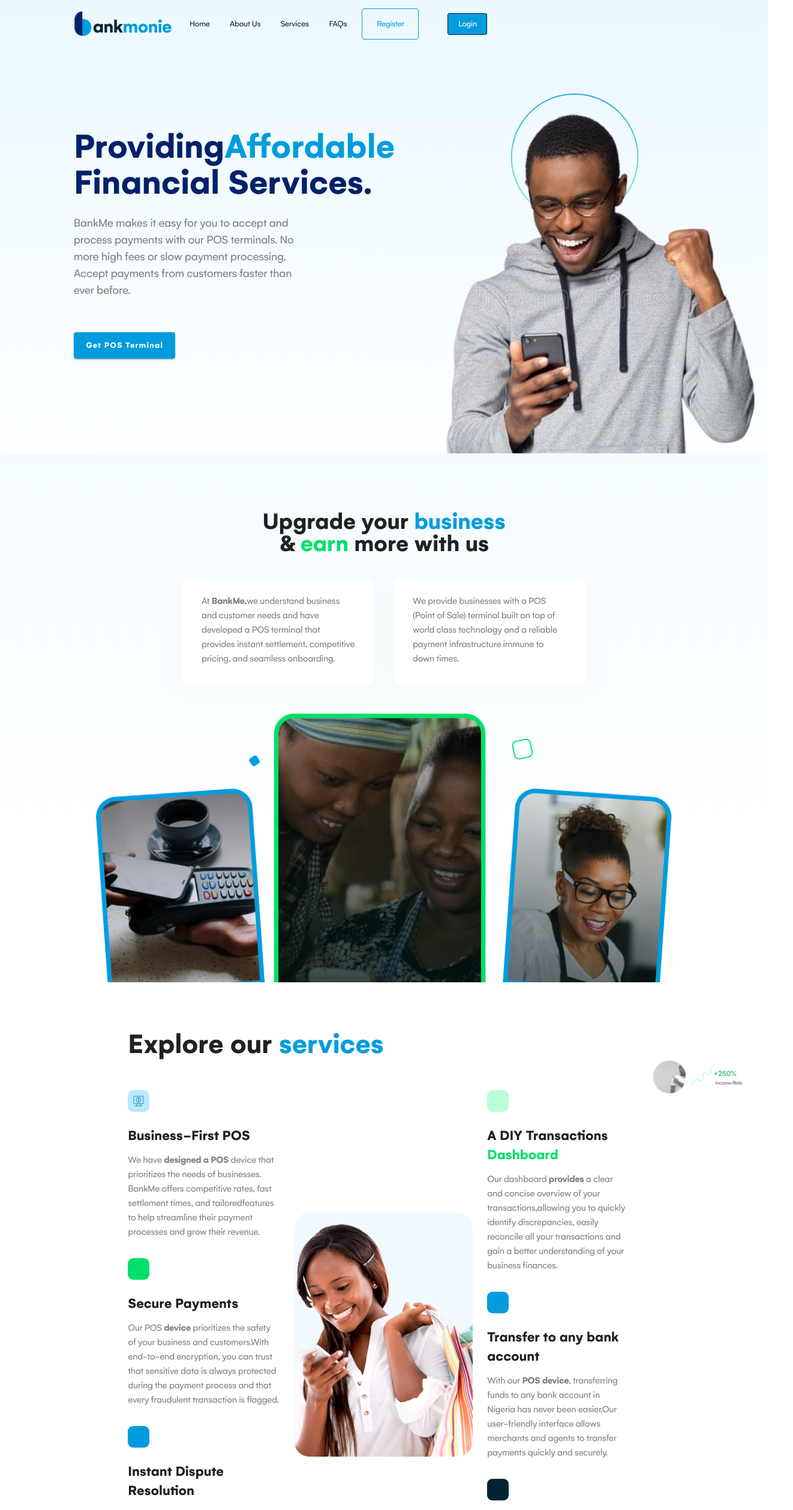
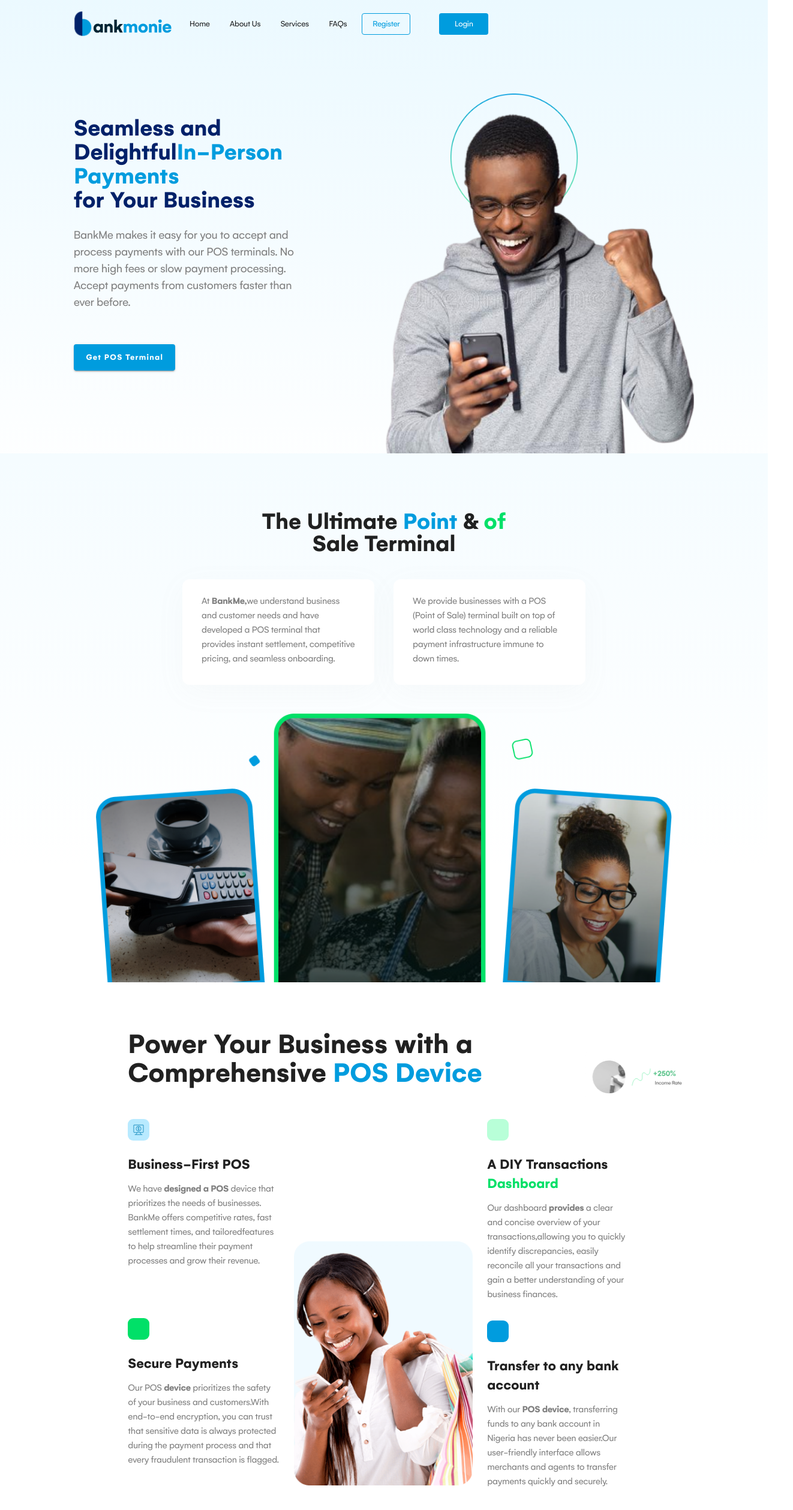
Before and after one commit to gbemme/Bankmonie, a Nuxt app: page / in a window 1280 px wide. Shown: the top 2518 px of the page at 60% size, 1322 px wide, since content can reach past the window. Built offline with nearby package versions, Linux system fonts and the light colour scheme.

Commit message:
upddate on literature and co

```diff
--- a/components/landingPage/FrequentlyAskQuestion.vue
+++ b/components/landingPage/FrequentlyAskQuestion.vue
@@ -1,5 +1,5 @@
 <template>
-<div id="faq" class="faq">
+<div id="faq" class="faq md:tw-mt-8">
   <div class="md:tw-w-4/6 md:tw-px-4 md:tw-m-auto md:tw-pb-20 tw-w-full tw-px-10 tw-pb-8">
     <div class="faq-heading tw-mb-8 tw-text-4xl tw-font-bold md:tw-w-4/12">
       <h2>Frequently <span style="color: #009CDE">Asked</span>  Questions.</h2>
@@ -33,8 +33,8 @@
   <div class="contact-section tw-px-10">
     <div class="md:tw-w-3/4 md:tw-flex md:tw-flex-row md:tw-m-auto md:tw-justify-between tw-flex-col tw-pt-16">
       <div class=" md:tw-w-15.9 tw-mr-16">
-        <span class="tw-flex tw-mb-5 tw-items-center tw-font-semibold"><img class="tw-mb-" src="/bank-logo.png" alt="">ankMonie</span>
-        <small>We give instant settlements on our platform because we know that you would</small>
+        <span class="tw-flex tw-mb-5 tw-items-center tw-font-semibold"><img class="tw-mb-" src="/bank-logo.png" alt="">ankMe</span>
+        <small>BankMe delivers exceptional payment experiences that drives business growth and keep your customers coming back</small>
       </div>
       <div class="md:tw-flex md:tw-flex-row md:tw-justify-between md:tw:w-6/12 tw-flex">
       <div class="tw-mr-16">
@@ -69,7 +69,7 @@
     </div>
     </div>
     <div class="footer md:tw-w-3/4 md:tw-m-auto md:tw-flex md:tw-justify-end tw-w-full tw-py-6 tw-text-sm tw-font-semibold">
-      <span style="color: #002433">Bank<span style="color: #009CDE">Monie</span> <span>|{{d.getFullYear()}} All Rights Reserved</span></span>
+      <span style="color: #002433">Bank<span style="color: #009CDE">Me</span> <span>|{{d.getFullYear()}} All Rights Reserved</span></span>
     </div>
     <div>
 
--- a/components/landingPage/HeroPage.vue
+++ b/components/landingPage/HeroPage.vue
@@ -3,13 +3,16 @@
   <LandingPageHeader @navigate="goToPage"/>
   <div id="home" class=" md:tw-flex tw-justify-between tw-items-center tw-m-auto md:tw-w-10/12 tw-pt-28 tw-px-4">
     <div class="provide-pos">
-      <div class="md:tw-text-left tw-text-center md:tw-text-6xl tw-text-4xl animate__animated animate__heartBeat">
-        <span class="md:tw-flex">Providing<span class="afford">Affordable</span></span>
-        <h2>Financial Services.</h2>
+      <div class="md:tw-text-left tw-text-center md:tw-text-4 tw-text-4xl animate__animated animate__heartBeat">
+        <span class="">Seamless and Delightful</span>
+        <span class="afford">In-Person Payments </span>
+        <h2>for Your Business</h2>
       </div>
 
       <p class="md:tw-text-left md:tw-w-96 md:tw-mt-6 tw-text-center tw-text-3xl">
-        BankMe makes it easy for you to accept and process payments with our POS terminals. No more high fees or slow payment processing. Accept payments from customers faster than ever before.
+        BankMe makes it easy for you to accept and process payments with
+        our POS terminals. No more high fees or slow payment processing.
+        Accept payments from customers faster than ever before.
       </p>
       <div class="tw-flex tw-justify-center md:tw-block md:tw-my-14 tw-my-9">
       <v-btn
--- a/components/landingPage/LandingPageHeader.vue
+++ b/components/landingPage/LandingPageHeader.vue
@@ -10,7 +10,7 @@
     <img @click="$router.push('/')" class="tw-w-36 md:tw-w-44" src="/logo.svg" alt="">
 
     <v-spacer class=" tw-hidden md:tw-block"></v-spacer>
-    <div style="font-size:48!important;"  class="button-text tw-hidden md:tw-block">
+    <div class="button-text tw-hidden md:tw-block">
         <v-btn class="tw-text-xl" @click="$emit('navigate','#home')"  text>Home</v-btn>
         <v-btn class="text-large" @click="$emit('navigate','#about')" text>About Us</v-btn>
         <v-btn class="tw-cursor-pointer" @click="$emit('navigate','#services')"  text>Services</v-btn>
@@ -19,9 +19,9 @@
 
 
     <v-spacer class="tw-hidden md:tw-block"></v-spacer>
-    <div class="tw-hidden tw-font-semibold md:tw-block md:tw-text-lg">
+    <div class="tw-hidden tw-font-bold md:tw-block md:tw-text-lg">
       <v-btn
-        x-large
+        style="font-weight: 500 !important;"
         class="register-btn ma-2"
         outlined
         color="#009CDE"
@@ -30,12 +30,15 @@
         Register
       </v-btn>
     </div>
+    <div class="tw-hidden tw-font-bold md:tw-block md:tw-text-lg">
     <v-btn
+      style="font-weight:500 !important; border:none !important"
       class="login-btn ma-2 ml-10"
       outlined
     >
-    <a style="color: white;" href="https://bankme.paypad.com.ng/" target="_blank"> Login</a>
+    <a style="color: white;" href="https://bankme.paypad.com.ng/" target="_blank">Login</a>
     </v-btn>
+  </div>
 
 
   </v-app-bar>
@@ -70,7 +73,7 @@
 .button-text {
   font-style: normal;
   font-weight: 400;
-  font-size: 36px;
+  font-size: 24px !important;
   line-height: 19px;
   letter-spacing: -0.02em;
   color: #002433;
@@ -122,7 +125,8 @@
 }
 .login-btn{
   background-color: #009CDE;
-  /*margin-left: 74px;*/
+  padding-left: 25px !important;
+  padding-right: 25px !important;
 }
 .login{
   display: flex;
--- a/components/landingPage/OurServices.vue
+++ b/components/landingPage/OurServices.vue
@@ -1,11 +1,11 @@
 <template>
 <div id="services" class="md:tw-w-4/6 tw-w-5/6 tw-pt-20 tw-m-auto">
   <div >
-    <h3 class="tw-text-4xl tw-font-bold tw-px-9 md:tw-px-0 md:tw-text-5xl md:tw-font-bold">Explore our<span style="color:#009CDE;"> services</span></h3>
+    <h3 class="tw-text-4xl tw-font-bold tw-px-9 md:tw-px-0 md:tw-text-5xl md:tw-font-bold">Power Your Business with a Comprehensive <span style="color:#009CDE;"> POS Device</span></h3>
   </div>
   <div class="md:tw-flex md:tw-m-auto tw-justify-between tw-px-9 md:tw-px-0">
     <div  class="md:tw-w-17 tw-mt-5">
-      <div v-for="(data,i) in leftList" :key="i">
+      <div class="left" v-for="(data,i) in leftList" :key="i">
         <img class="tw-w-9 tw-h-9 tw-mb-6 tw-mt-8 hover:tw-rotate-45 tw-transform "  :src="data.image" alt="">
         <h2 class="tw-text-2xl tw-mb-3 tw-font-bold" v-html="data.title"></h2>
         <div >
@@ -19,7 +19,7 @@
       <img src="/lady-image.png" alt="">
     </div>
     <div  class="md:tw-w-17 md:tw-pr-5 tw-mt-5">
-      <div v-for="(data,i) in rightList" :key="i">
+      <div class="right" v-for="(data,i) in rightList" :key="i">
         <img class="tw-w-9 tw-h-9 tw-mb-6 tw-mt-8 hover:tw-rotate-45 tw-transform"  :src="data.image" alt="">
         <h2 class="tw-text-2xl tw-mb-3 tw-font-bold" v-html="data.title"></h2>
         <div >
@@ -96,12 +96,13 @@
   font-weight: 400;
   font-size: 16px;
   line-height: 24px;
-
   letter-spacing: -0.02em;
-
   color: #808080;
-
-
 }
-
+.left{
+  min-height: 300px;
+}
+.right{
+  min-height: 300px;
+}
 </style>
--- a/components/landingPage/Upgrade.vue
+++ b/components/landingPage/Upgrade.vue
@@ -1,7 +1,7 @@
 <template>
 <div id="about" class="wrapper">
   <div class="md:tw-w-104 tw-pb-3 tw-m-auto tw-px-4 md:tw-px-0 md:tw-text-center md:tw-pt-24 tw-pt-16">
-  <span class="md:tw-text-4 tw-text-3xl md:tw-font-bold">Upgrade your <span style="color: #009CDE;">business</span> & <span style="color: #01E068;">earn</span> more with us</span>
+  <span class="md:tw-text-4 tw-text-3xl md:tw-font-bold">The Ultimate <span style="color: #009CDE;">Point</span> & <span style="color: #01E068;">of</span> Sale Terminal</span>
   </div>
   <div class="md:tw-w-3/6 md:tw-m-auto tw-hidden"><img src="/img-square.png" alt=""></div>
   <div class="tw-mt-9 md:tw-flex md:tw-justify-center md:tw-mt-7">
--- a/components/landingPage/WhyBankMonie.vue
+++ b/components/landingPage/WhyBankMonie.vue
@@ -1,8 +1,8 @@
 <template>
   <div>
     <div class="md:tw-w-4/6 md:tw-m-auto tw-pt-36 md:tw-px-0 tw-px-8 md:tw-pb-3 tw-mb-11">
-      <div class="md:tw-w-96 md:tw-mb-14">
-      <span class="md:tw-text-4xl tw-text-3xl tw-font-bold">Why Your Business Should Use<span style="color: #009CDE">BankMe for POS Transactions</span></span>
+      <div class="md:tw-w-120 md:tw-mb-14">
+      <span class="md:tw-text-4xl tw-text-3xl tw-font-bold">Why Your Business Should Use <span style="color: #009CDE">BankMe for POS Transactions</span></span>
       </div>
     </div>
 
@@ -109,7 +109,7 @@
               <h2 class=" dark-col md:tw-text-4xl tw-text-3xl tw-font-bold">High Transaction <h2 style="color: #01E068">
                 Success Rate</h2></h2>
             </div>
-            <p class="md:tw-w-18.5 md:tw-mt-4 md:tw-text-lg tw-text-base tw-font-normal">
+            <p class="md:tw-w-18.5 md:tw-mb-8 md:tw-text-lg tw-text-base tw-font-normal">
               Our POS device boasts an exceptional transaction success rate,
               ensuring that every payment you accept goes through seamlessly.
               We understand that reliability and speed are crucial when it
--- a/pages/index.vue
+++ b/pages/index.vue
@@ -6,7 +6,7 @@
   <!-- </Transition>  -->
   <OurServices/>
   <!-- <Transition name="fade" mode="out-in"> -->
-    <WhyBankMonie class="md:tw-mb-16"/>
+    <WhyBankMonie class=""/>
    <!-- </Transition> -->
   <FrequentlyAskQuestion @navigate="goToPage"/>
 </v-app>
--- a/tailwind.config.js
+++ b/tailwind.config.js
@@ -41,6 +41,8 @@
         '94':'23.063rem',
         '100': '25rem',
         '104': '26rem',
+        '108': '27rem',
+        '112': '28rem',
         '118':'29.5rem',
         '120':'30rem',
         '150':'37.5rem',
@@ -49,7 +51,8 @@
         '237':'59.25rem'
       },
       fontSize:{
-        '4': '2.5rem'
+        '4': '2.5rem',
+        '5': '2.8rem'
       }
     },
   },
```
Also changed, not shown: static/bankme-logo.bmp (added).
